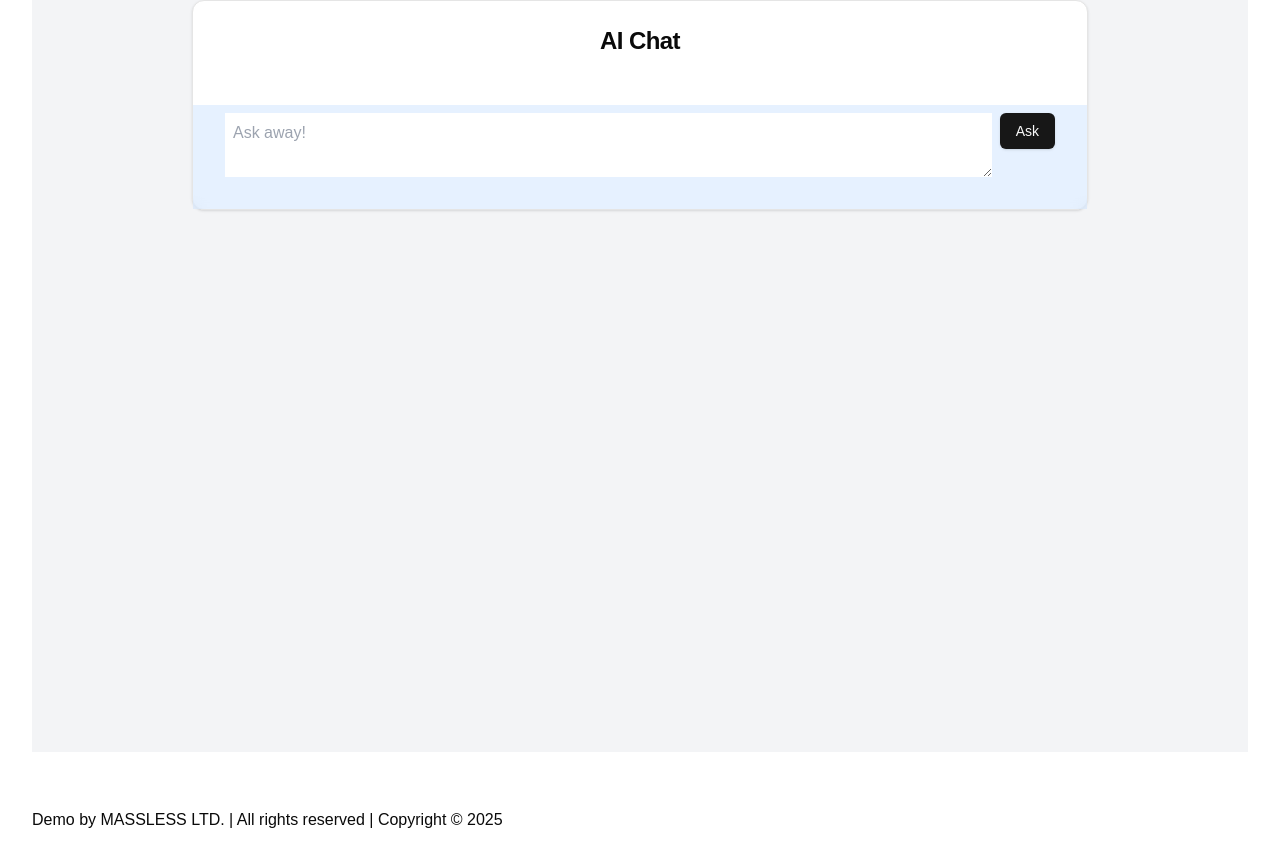
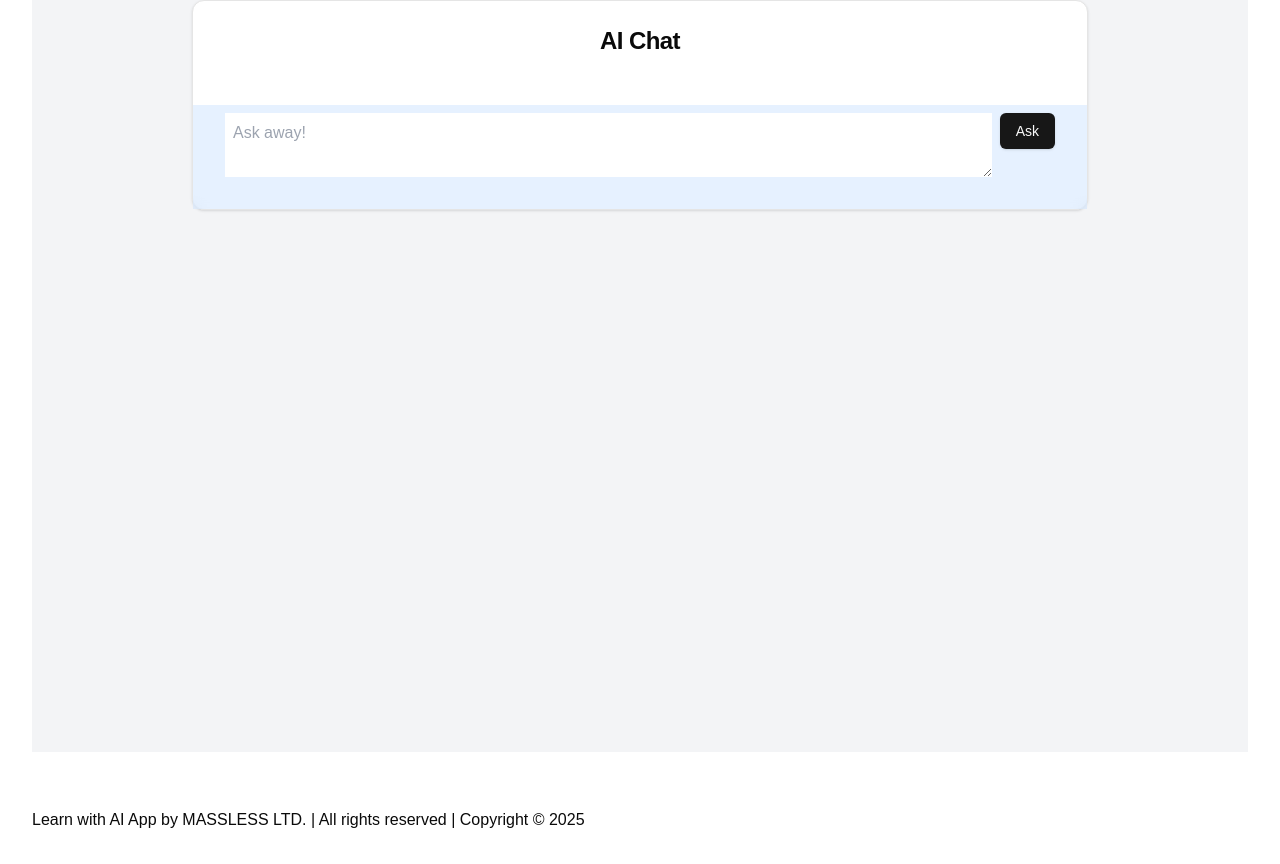
Before and after one commit to campbellgoe/ai-nextjs-starter, a Next.js app: page / in a window 1280 px wide. Shown: the part 136-1000 px from the top of the page. Built offline with nearby package versions, Linux system fonts and the light colour scheme.

Commit message:
update footer

```diff
--- a/app/layout.tsx
+++ b/app/layout.tsx
@@ -37,7 +37,7 @@ export default function RootLayout({
             </main>
           </>
         </AppProvider>
-        <footer className="p-8">Demo by <Link className="hover:underline hover:scale-105" href="https://massless.ltd">MASSLESS LTD.</Link> | All rights reserved | Copyright &copy; 2025</footer>
+        <footer className="p-8">Learn with AI App by <Link className="hover:underline hover:scale-105" href="https://massless.ltd">MASSLESS LTD.</Link> | All rights reserved | Copyright &copy; 2025</footer>
       </body>
     </html>
   );
```
